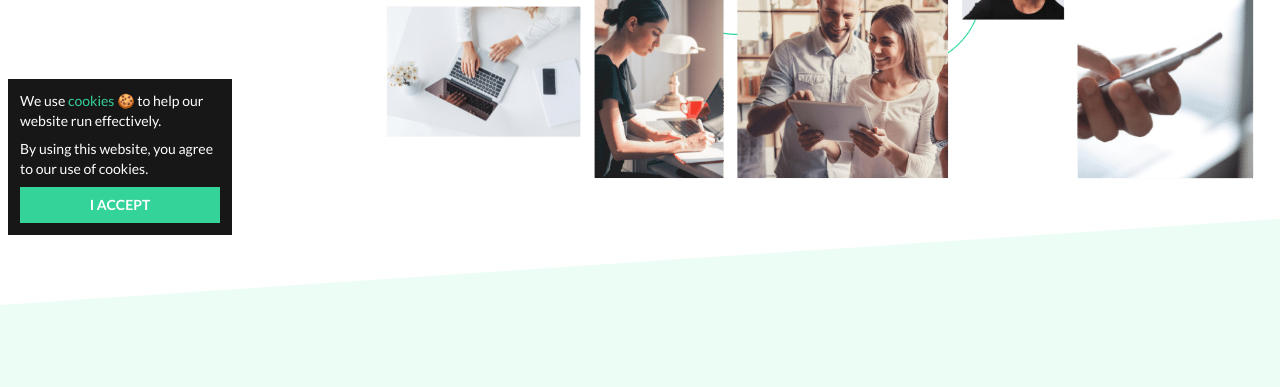
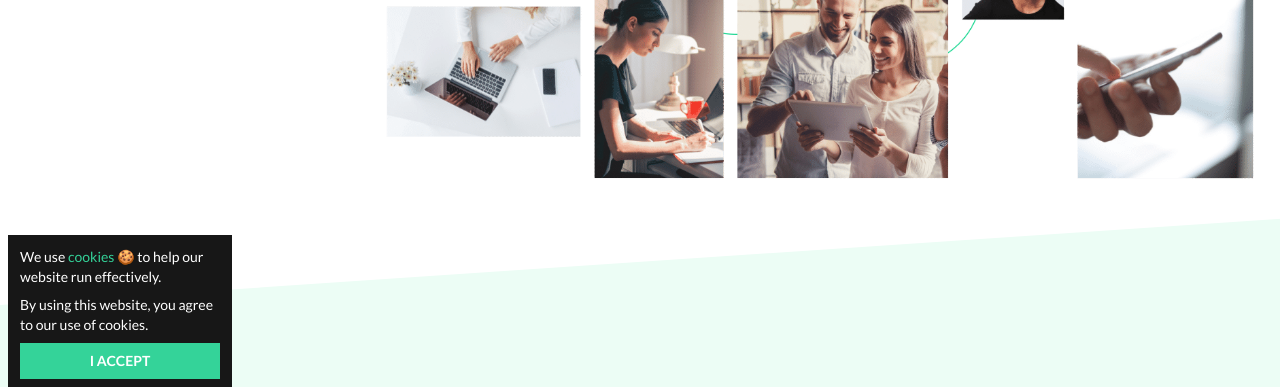
Before and after one commit to dannyrational/bedesigns, a website: page index.html in a window 1280 px wide. Shown: the part 565-952 px from the top of the page. Drawn offline with nearby package versions, Linux system fonts and the light colour scheme.

Commit message:
15: Still Debugging

```diff
--- a/index.html
+++ b/index.html
@@ -44,28 +44,6 @@
 </head>
 
 <body class="font-lato">
-  <!-- Cookies -->
-  <div
-    class="fixed bottom-0 z-30 w-56 p-3 text-sm font-medium text-white transition-all duration-300 translate-y-full left-2 bg-trueGray-900"
-    id="cookies">
-    <p class="mb-2">We use <a class="inline-block font-medium text-emerald-400" href="public/privacy.html">cookies</a>
-      🍪 to help our
-      website
-      run
-      effectively.
-      <span class="inline-block mt-2">
-        By
-        using
-        this website,
-        you agree to our use
-        of cookies.
-      </span>
-    </p>
-    <button type="button" class="w-full p-2 font-bold uppercase bg-emerald-400" id="cookies-btn"
-      onclick="hideCookies()">I
-      accept</button>
-  </div>
-
   <!-- Navbar -->
   <div class="" id="navbar-wrap">
     <div class="container grid grid-cols-2 sm:px-8 md:px-12 xl:px-16 2xl:px-20">
@@ -483,6 +461,28 @@
     </div>
   </div>
 
+  <!-- Cookies -->
+  <div
+    class="fixed bottom-0 z-30 w-56 p-3 text-sm font-medium text-white transition-all duration-300 translate-y-full left-2 bg-trueGray-900"
+    id="cookies">
+    <p class="mb-2">We use <a class="inline-block font-medium text-emerald-400" href="public/privacy.html">cookies</a>
+      🍪 to help our
+      website
+      run
+      effectively.
+      <span class="inline-block mt-2">
+        By
+        using
+        this website,
+        you agree to our use
+        of cookies.
+      </span>
+    </p>
+    <button type="button" class="w-full p-2 font-bold uppercase bg-emerald-400" id="cookies-btn"
+      onclick="hideCookies()">I
+      accept</button>
+  </div>
+
   <!-- Cookie JS -->
   <script src="https://cdn.jsdelivr.net/npm/js-cookie@3.0.0/dist/js.cookie.min.js"></script>
 
--- a/public/script.js
+++ b/public/script.js
@@ -55,15 +55,15 @@ const cookies = document.querySelector('#cookies');
 const cookiesBtn = document.querySelector('#cookies-btn');
 
 //Get cookies
-const getCookies = Cookies.get('accepted-cookies')
+// const getCookies = Cookies.get('accepted-cookies')
 
 //Check if the cookie is stored
-if (!getCookies) {
-  //Show cookies pop up after 5 secs
-  setTimeout(() => {
-    cookies.classList.remove('translate-y-full')
-  }, 3000);
-}
+// if (!getCookies) {
+//   //Show cookies pop up after 5 secs
+//   setTimeout(() => {
+//     cookies.classList.remove('translate-y-full')
+//   }, 3000);
+// }
 
 //Hide cookies pop up
 function hideCookies() {
@@ -71,9 +71,9 @@ function hideCookies() {
 }
 
 //Accept cookies when clicked
-cookiesBtn.addEventListener('click', function () {
-  //Set Cookies
-  Cookies.set('accepted-cookies', true, {
-    expires: 30
-  })
-})
+// cookiesBtn.addEventListener('click', function () {
+//   //Set Cookies
+//   Cookies.set('accepted-cookies', true, {
+//     expires: 30
+//   })
+// })
```
Also changed, not shown: public/about.html (+22 -22 lines), public/services.html (+22 -22 lines).
